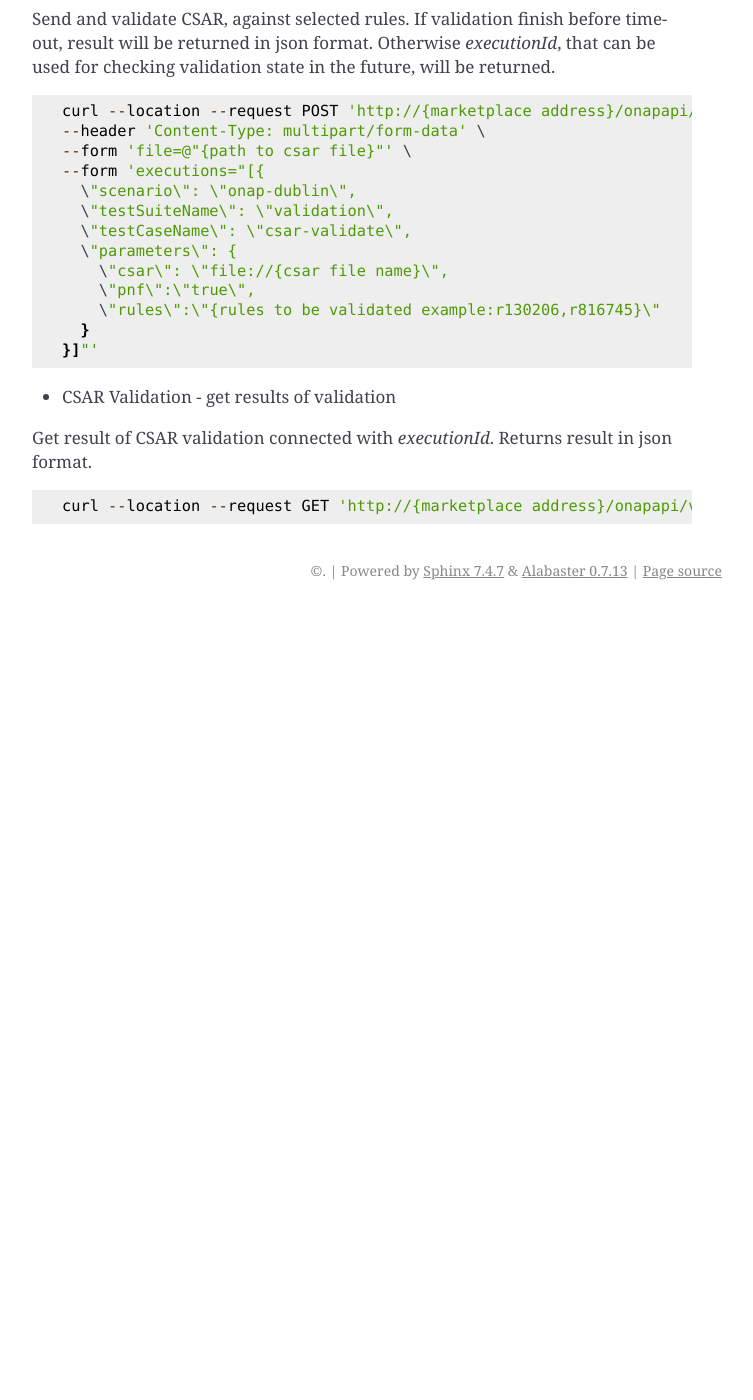
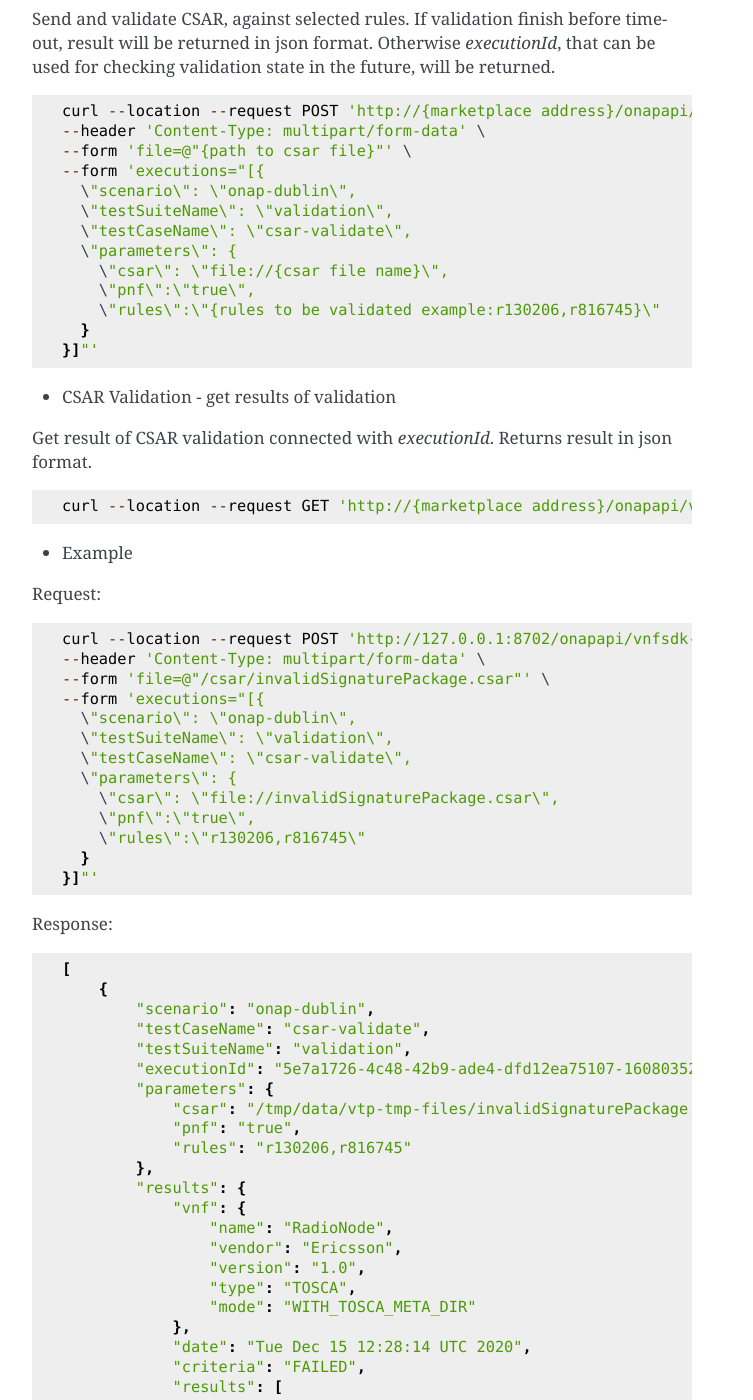
Before and after one commit to onap/vnfsdk-model, a Sphinx documentation site: the page built from docs/files/VNFSDK-Marketplace-userguide-rest-api.rst, in a window 1280 px wide and 1400 px high, scrolled down 697 px. Shown: the whole window, without its empty margins (388-1141 px from the left). Built offline with Sphinx 7.4.7, drawn with Linux system fonts in a browser that asks for light colours; pages that are not in the unit, such as notebooks, are missing from menus; before the commit the page ends 1307 px from its top, so only the background shows below that; some of the changed text lies outside the part shown.

Commit message:
Add example to rest api userguide.
Signed-off-by: Bartosz Gardziejewski <bartosz.gardziejewski@nokia.com>
Change-Id: I03e09c137a08a654cde511cf1c7347af88e52858
Issue-ID: VNFSDK-700

```diff
--- a/docs/files/VNFSDK-Marketplace-userguide-rest-api.rst
+++ b/docs/files/VNFSDK-Marketplace-userguide-rest-api.rst
@@ -62,3 +62,98 @@ Returns result in json format.
 .. code-block::
 
     curl --location --request GET 'http://{marketplace address}/onapapi/vnfsdk-marketplace/v1/vtp/executions?requestId={executionId}'
+
+
+
+- Example
+
+Request:
+
+.. code-block::
+
+    curl --location --request POST 'http://127.0.0.1:8702/onapapi/vnfsdk-marketplace/v1/vtp/executions' \
+    --header 'Content-Type: multipart/form-data' \
+    --form 'file=@"/csar/invalidSignaturePackage.csar"' \
+    --form 'executions="[{
+      \"scenario\": \"onap-dublin\",
+      \"testSuiteName\": \"validation\",
+      \"testCaseName\": \"csar-validate\",
+      \"parameters\": {
+        \"csar\": \"file://invalidSignaturePackage.csar\",
+        \"pnf\":\"true\",
+        \"rules\":\"r130206,r816745\"
+      }
+    }]"'
+
+
+Response:
+
+.. code-block::
+
+    [
+        {
+            "scenario": "onap-dublin",
+            "testCaseName": "csar-validate",
+            "testSuiteName": "validation",
+            "executionId": "5e7a1726-4c48-42b9-ade4-dfd12ea75107-1608035294086",
+            "parameters": {
+                "csar": "/tmp/data/vtp-tmp-files/invalidSignaturePackage.csar",
+                "pnf": "true",
+                "rules": "r130206,r816745"
+            },
+            "results": {
+                "vnf": {
+                    "name": "RadioNode",
+                    "vendor": "Ericsson",
+                    "version": "1.0",
+                    "type": "TOSCA",
+                    "mode": "WITH_TOSCA_META_DIR"
+                },
+                "date": "Tue Dec 15 12:28:14 UTC 2020",
+                "criteria": "FAILED",
+                "results": [
+                    {
+                        "passed": true,
+                        "vnfreqName": "SOL004",
+                        "description": "V2.4.1 (2018-02)",
+                        "errors": [],
+                        "warnings": []
+                    },
+                    {
+                        "passed": false,
+                        "vnfreqName": "r130206",
+                        "description": "The VNF/PNF package shall contain a Digest (a.k.a. hash) for each of the components of the VNF package. The table of hashes is included in the manifest file, which is signed with the VNF provider private key. In addition, the VNF provider shall include a signing certificate that includes the VNF provider public key, following a pre-defined naming convention and located either at the root of the archive or in a predefined location (e.g. directory).",
+                        "errors": [
+                            {
+                                "vnfreqNo": "R130206",
+                                "code": "0x4007",
+                                "message": "File has invalid signature!",
+                                "lineNumber": -1
+                            }
+                        ],
+                        "warnings": []
+                    },
+                    {
+                        "passed": false,
+                        "vnfreqName": "r816745",
+                        "description": "The VNF or PNF PROVIDER MUST provide the Service Provider with PM Meta Data (PM Dictionary)\nto support the analysis of PM events delivered to DCAE.\nThe PM Dictionary is to be provided as a separate YAML artifact at onboarding and must follow\nthe VES Event Listener Specification and VES Event Registration Specification\nwhich contain the format and content required.",
+                        "errors": [
+                            {
+                                "vnfreqNo": "R816745",
+                                "code": "0x2000",
+                                "message": "Fail to load PM_Dictionary With error: PM_Dictionary YAML file is empty",
+                                "file": "Artifacts/Deployment/Measurements/PM_Dictionary.yml",
+                                "lineNumber": -1
+                            }
+                        ],
+                        "warnings": []
+                    }
+                ],
+                "contact": "ONAP VTP Team onap-discuss@lists.onap.org",
+                "platform": "VNFSDK - VNF Test Platform (VTP) 1.0"
+            },
+            "status": "COMPLETED",
+            "startTime": "2020-12-15T12:28:11.895",
+            "endTime": "2020-12-15T12:28:14.962"
+        }
+    ]
```
